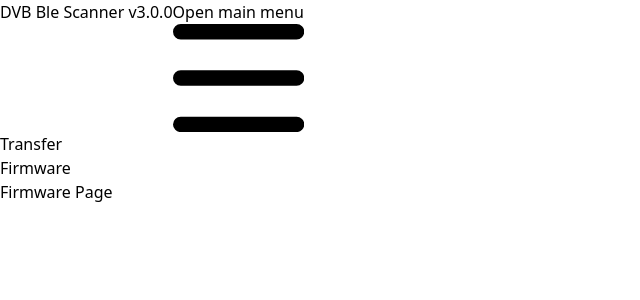
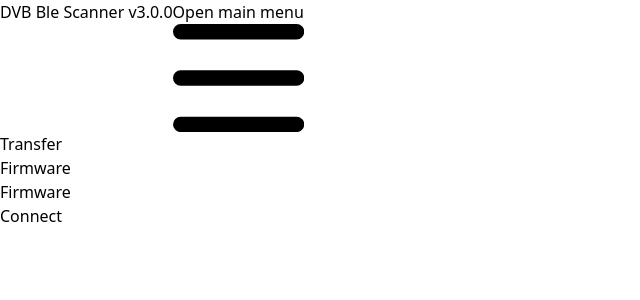
Before and after one commit to CarlosFSousa/dvb-ble, a Next.js app: page /firmware in a window 1280 px wide. Shown: the top 300 px of the page, without its empty margins (0-640 px from the left). Built offline with nearby package versions, Linux system fonts and the light colour scheme.

Commit message:
added connect to firmware

```diff
--- a/src/app/firmware/page.tsx
+++ b/src/app/firmware/page.tsx
@@ -1,3 +1,45 @@
+"use client"
+
+import { useState,useEffect } from "react";
+import DVBDeviceBLE from "@/lib/DVBble";
+
 export default function Firmware() {
-    return <div>Firmware Page</div>
+    const [dvb] = useState(() => new DVBDeviceBLE());
+    const [buttonLabel, setButtonLabel] = useState('Connect');
+
+    useEffect(() => {
+        const handleDisconnect = () => {
+            setButtonLabel('Connect');
+        }
+
+        dvb.onDisconnect(handleDisconnect);
+    },[dvb]);
+
+    useEffect(() => {
+        dvb.onConnect(()=>dvb.cmdImageState())
+        dvb.onMessage((data:any)=>{
+            console.log(data)
+        })
+    }, []);
+
+    const connectDevice = async () => {
+        if (buttonLabel === 'Connect') {
+            toggleButton();
+            await dvb.connect();
+        } else {
+            toggleButton();
+            await dvb.disconnect();
+        }
+    }
+
+    const toggleButton = () => {
+        setButtonLabel(buttonLabel === "Connect" ? "Disconnect" : "Connect");
+    }
+
+    return  <div className="">
+                <h1 className="text-2xl">Firmware</h1>
+        <button onClick={connectDevice} className={`border-4  border-black p-2 rounded-md bg-slate-800 text-white my-2 w-40 ${buttonLabel === "Disconnect" ? "bg-red-500 border-red-500" : ""}`}>
+            {buttonLabel}
+        </button>
+            </div>
 }
```
